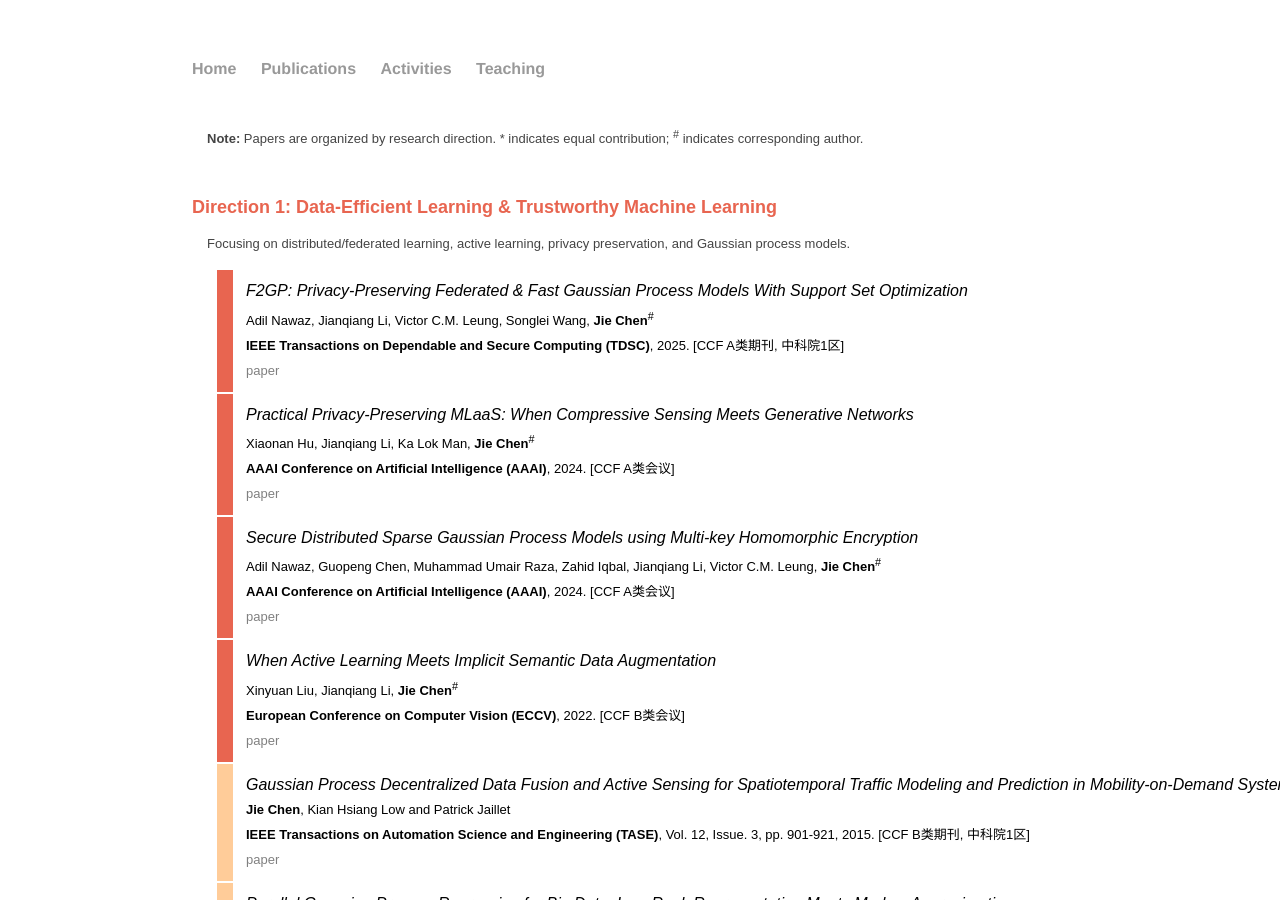
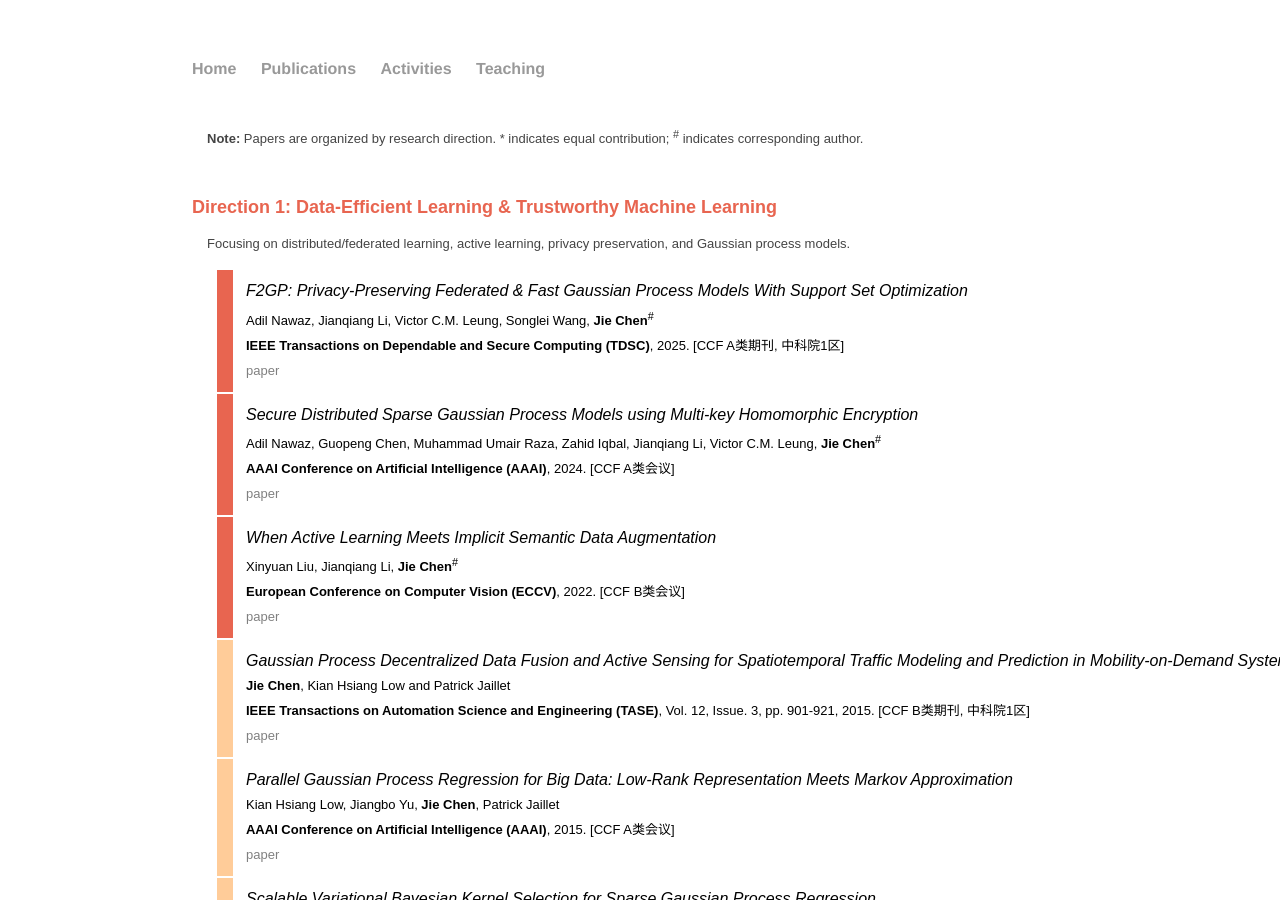
Before and after one commit to arikcj/arikcj.github.io, a Jekyll site: the page built from publications/index.html, in a window 1280 px wide and 900 px high. Built offline with Jekyll 4.4.1, drawn with Linux system fonts in a browser that asks for light colours.

Commit message:
Remove publication: Practical Privacy-Preserving MLaaS

```diff
--- a/publications/index.html
+++ b/publications/index.html
@@ -27,19 +27,6 @@ title: Publications
 						<font face="Arial" size="2"><b>IEEE Transactions on Dependable and Secure Computing (TDSC)</b>, 2025. [CCF A类期刊, 中科院1区]</font><br>
 					<font face="Arial" size="2">
 					<a href="https://ieeexplore.ieee.org/document/10918784"><font color="#808080"><font color="#808080">paper</font></font></a>
-				</font></p></td>
-			</tr>
-
-            <!-- [31] AAAI 2024 -->
-            <tr>
-				<td style="border-style: none; border-width: medium;" valign="top" width="19">&nbsp;</td>
-				<td bgcolor="#e86550" style="border-style: none; border-width: medium;" valign="top" width="14">&nbsp;</td>
-				<td style="border-style: none; border-width: medium;" valign="top" width="1108">
-					<p style="margin-left: 10px; line-height: 150%; margin-top: 8px; margin-bottom: 8px;"><i><font face="Arial">Practical Privacy-Preserving MLaaS: When Compressive Sensing Meets Generative Networks</font></i><font face="Arial"><i><font style="font-size: 12pt;"><br></font></i></font>
-						<font color="#000000" face="Arial" size="2">Xiaonan Hu, Jianqiang Li, Ka Lok Man, <b>Jie Chen</b><sup>#</sup></font><b><font color="#000000" face="Arial" size="2"><br></font></b>
-						<font face="Arial" size="2"><b>AAAI Conference on Artificial Intelligence (AAAI)</b>, 2024. [CCF A类会议]</font><br>
-					<font face="Arial" size="2">
-					<a href="https://doi.org/10.1609/aaai.v38i14.29476"><font color="#808080"><font color="#808080">paper</font></font></a>
 				</font></p></td>
 			</tr>
 
```
